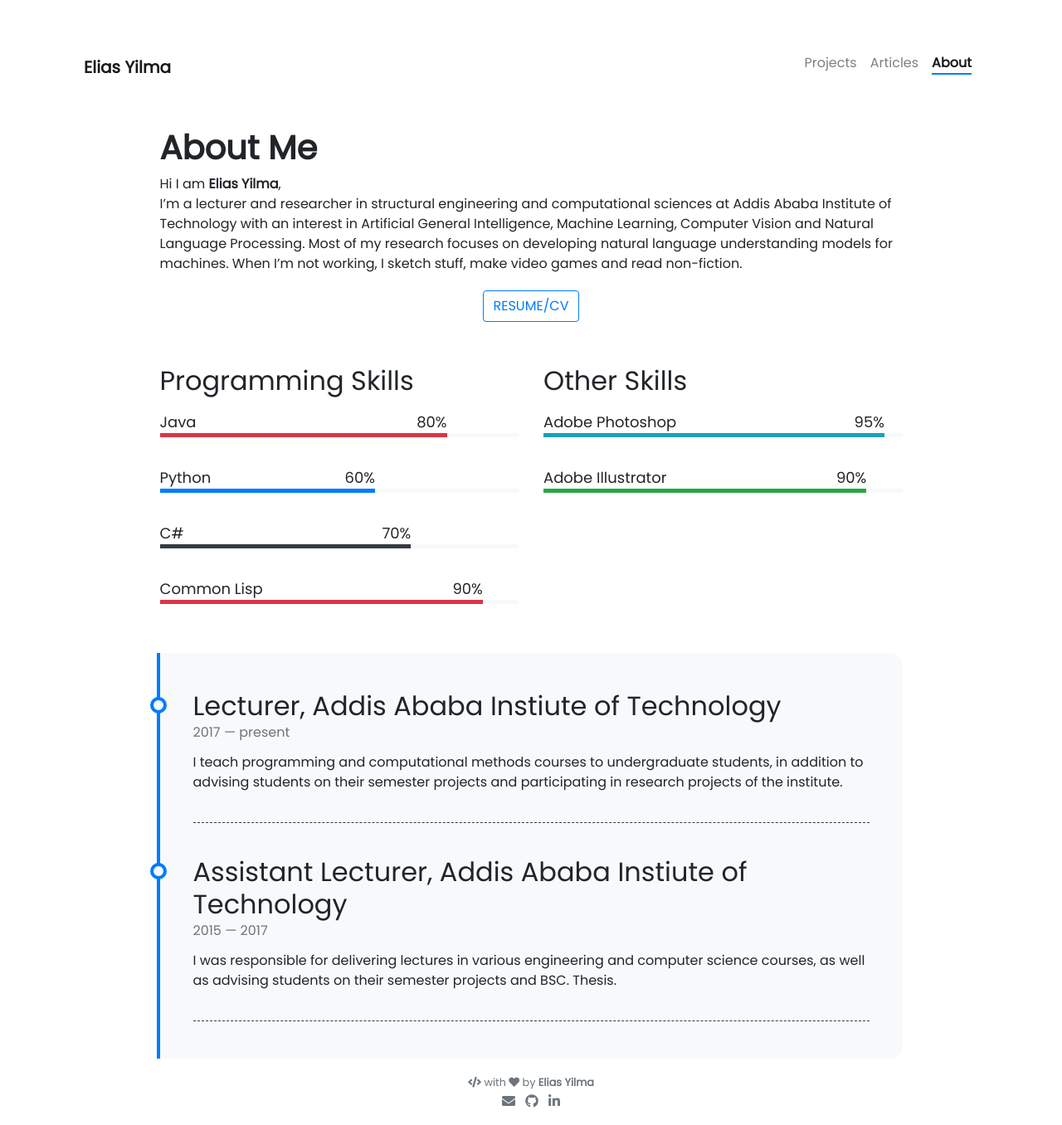
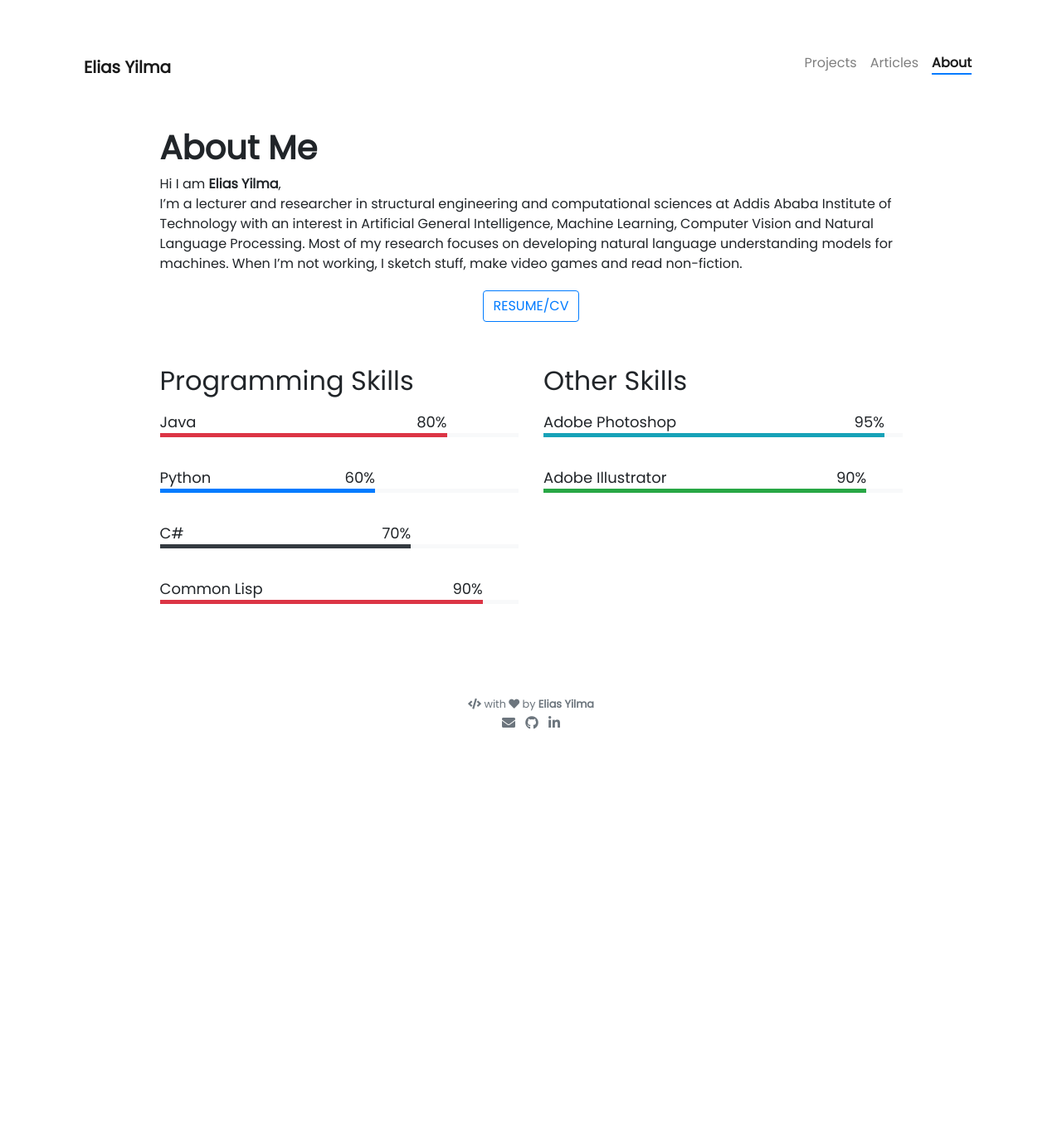
Before and after one commit to eliasyilma/eliasyilma.github.io, a Jekyll site: the page built from pages/about.md, in a window 1280 px wide. Shown: the whole page at 83% size. Built offline with Jekyll 4.4.1, drawn with Linux system fonts in a browser that asks for light colours; nearby versions of some CDN libraries; after the commit the page ends 900 px from its top, so only the background shows below that.

Commit message:
Removed timeline

```diff
--- a/pages/about.md
+++ b/pages/about.md
@@ -18,7 +18,3 @@ I'm a lecturer and researcher in structural engineering and computational scienc
 {% include about/skills.html title="Programming Skills" source=site.data.programming-skills %}
 {% include about/skills.html title="Other Skills" source=site.data.other-skills %}
 </div>
-
-<div class="row">
-{% include about/timeline.html %}
-</div>
```
